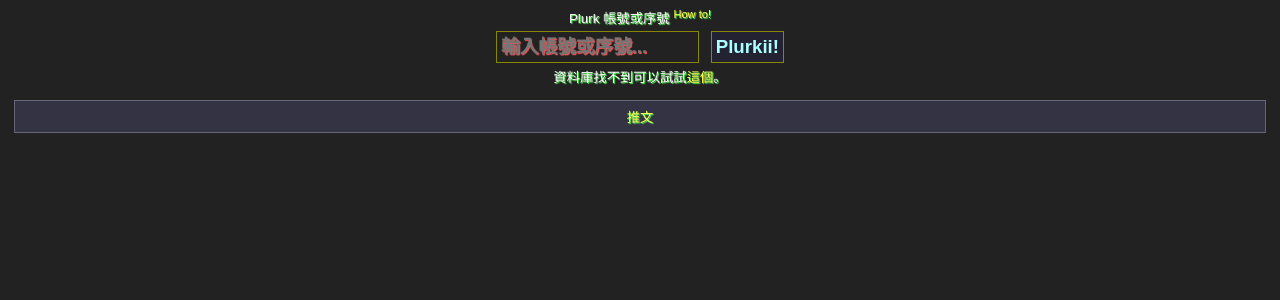
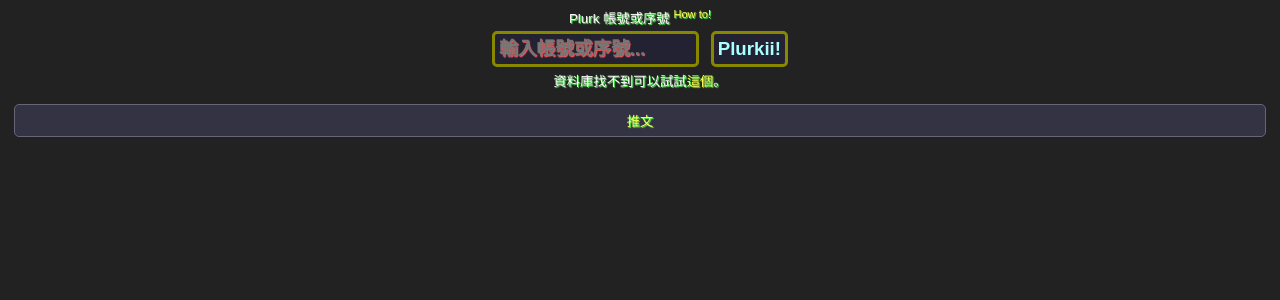
Before and after one commit to toomore/Plurkii, a Python web app: template template/h_index.htm in a window 1280 px wide. Shown: the top 300 px of the page. Run offline with Jinja, Linux system fonts and the light colour scheme; the template is opened without the code that fills it, so the values that code supplies are empty; some libraries are stand-ins or nearby versions.

Commit message:
Useing CSS:border-radius.

```diff
--- a/static/css/css.css
+++ b/static/css/css.css
@@ -13,13 +13,16 @@
         font-weight: bold;
         padding:4px;
         margin:4px;
-        border:1px #880 solid;
+        border:3px #880 solid;
         color:#aff;
-        background:#223;}
+        background:#223;
+        -webkit-border-radius: 5px;
+        -moz-border-radius: 5px;
+        border-radius: 5px;}
+input:hover, button:hover{
+        border:3px #dd5 solid;}
 .uin{
         color:#ff5;
-        background:#222;
-        border:1px #880 solid;
         text-shadow:1px 1px 1px #f55;}
 
 .likelist {
@@ -97,13 +100,22 @@
         background:#334;
         border:1px #667 solid;
         padding:6px;
-        margin:6px;}
+        margin:6px;
+        -webkit-border-radius: 5px;
+        -moz-border-radius: 5px;
+        border-radius: 5px;}
 #demo img,#loadpics img,.moreavatar img{
         width:195px;
-        padding: 3px;
-        border:3px #333 solid;}
+        margin: 3px;
+        border:3px #333 solid;
+        -webkit-border-radius: 10px;
+        -moz-border-radius: 10px;
+        border-radius: 10px;}
 .moreavatar img{
-        width:120px;}
+        width:120px;
+        -webkit-border-radius: 5px;
+        -moz-border-radius: 5px;
+        border-radius: 5px;}
 #demo img:hover,#loadpics img:hover,.moreavatar img:hover{
         border:3px #ede solid;}
 .body {
```
